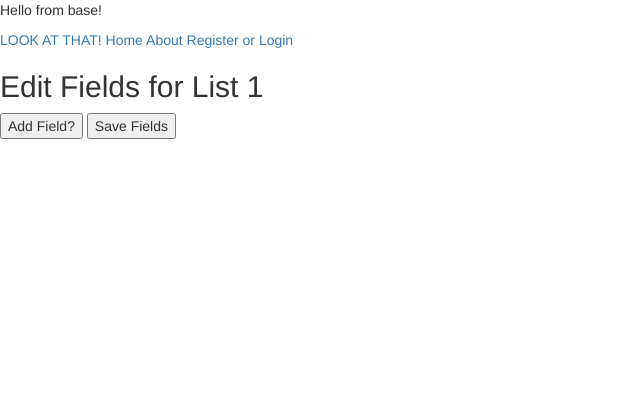
After one commit to HenrySpock/lookatthatde, a Flask app: page /images/edit_fields/1 in a window 1280 px wide. The commit adds this page. Shown: the top 420 px of the page, without its empty margins (0-640 px from the left). Run offline with Flask 3, Linux system fonts and the light colour scheme; data that the repository does not hold is empty; some libraries are stand-ins or nearby versions.

Commit message:
User defined image fields added

```diff
--- a/routes/image_routes.py
+++ b/routes/image_routes.py
@@ -1,8 +1,9 @@
 from flask import Blueprint, redirect, url_for, render_template, session, flash, request, current_app, jsonify
 from flask_login import logout_user, login_user, current_user, login_required
 from forms import RegistrationForm, LoginForm, EditProfileForm, ChangePasswordForm, SupportForm
-from models import ImageList, Image, ListCategory, db
+from models import ImageList, Image, ListCategory, db, Field
 import requests
+import re
 
 import os
 from dotenv import load_dotenv
@@ -41,6 +42,12 @@ def fetch_from_flickr(query):
 
 # Routes
 image_routes = Blueprint('image_routes', __name__)
+
+@image_routes.app_errorhandler(Exception)
+def handle_exception(e):
+    # Log the error for debugging
+    print(str(e))
+    return str(e), 500
 
 # # Add Image route
 # @image_routes.route('/image_search/<int:list_id>', methods=['GET'])
@@ -190,3 +197,138 @@ def save_image(list_id):
     flash("Image saved successfully!")
 
     return jsonify(success=True)
+
+@image_routes.route('/edit_fields/<int:list_id>', methods=['GET'])
+def edit_fields_get(list_id):
+    # Fetch the custom fields for the list
+    # fields = Field.query.filter_by(list_id=list_id).all()
+    fields = Field.query.filter_by(list_id=list_id).order_by(Field.name).all()
+
+    return render_template('edit_fields.html', list_id=list_id, fields=fields)
+
+# @image_routes.route('/edit_fields/<int:list_id>', methods=['POST'])
+# def edit_fields_post(list_id):
+#     print('request.form: ', request.form)
+#     field_names = request.form.getlist('field_names[]')
+#     field_types = request.form.getlist('field_types[]')
+
+#     if len(field_names) != len(field_types):
+#         print("Mismatch between field names and field types count.")
+#         return "Error processing form", 400
+
+#     for name, field_type in zip(field_names, field_types):
+#         if name and field_type:  # Only save if both name and type are present
+#             new_field = Field(name=name, type=field_type, list_id=list_id)
+#             db.session.add(new_field)
+
+#     try:
+#         db.session.commit()
+#     except Exception as e:
+#         db.session.rollback()
+#         print("Error during database commit: ", str(e))
+#         return "Failed to update database", 500
+
+#     return redirect(url_for('list_routes.list_details', list_id=list_id))
+
+# @image_routes.route('/edit_fields/<int:list_id>', methods=['POST'])
+# def edit_fields_post(list_id):
+#     print('request.form: ', request.form)
+#     fields_data = {}
+
+#     # Iterate over all the keys in the form data
+#     for key in request.form.keys():
+#         match_name = re.match(r'field_name_(\d+)', key)
+#         match_type = re.match(r'field_type_(\d+)', key)
+
+#         if match_name:
+#             field_id = int(match_name.group(1))
+#             fields_data.setdefault(field_id, {})['name'] = request.form[key]
+
+#         elif match_type:
+#             field_id = int(match_type.group(1))
+#             fields_data.setdefault(field_id, {})['type'] = request.form[key]
+
+#     # Now, iterate over the extracted fields data and save to the database
+#     for field_id, field_data in fields_data.items():
+#         name = field_data.get('name')
+#         field_type = field_data.get('type')
+
+#         if name and field_type:  # Only process if both name and type are present
+#             existing_field = Field.query.filter_by(id=field_id, list_id=list_id).first()
+
+#             if existing_field:  # Field exists, so update it
+#                 existing_field.name = name
+#                 existing_field.type = field_type
+#             else:  # Field does not exist, so create it
+#                 new_field = Field(name=name, type=field_type, list_id=list_id)
+#                 db.session.add(new_field)
+
+#     try:
+#         db.session.commit()
+#     except Exception as e:
+#         db.session.rollback()
+#         print("Error during database commit: ", str(e))
+#         return "Failed to update database", 500
+
+#     return redirect(url_for('list_routes.list_details', list_id=list_id))
+
+@image_routes.route('/edit_fields/<int:list_id>', methods=['POST'])
+def edit_fields_post(list_id):
+    print('request.form: ', request.form)
+    fields_data = {}
+
+    # Iterate over all the keys in the form data
+    for key in request.form.keys():
+        match_name = re.match(r'field_name_(\d+)', key)
+        match_type = re.match(r'field_type_(\d+)', key)
+
+        if match_name:
+            field_id = int(match_name.group(1))
+            fields_data.setdefault(field_id, {})['name'] = request.form[key]
+
+        elif match_type:
+            field_id = int(match_type.group(1))
+            fields_data.setdefault(field_id, {})['type'] = request.form[key]
+
+    # Now, iterate over the extracted fields data and save to the database
+    for field_id, field_data in fields_data.items():
+        name = field_data.get('name')
+        field_type = field_data.get('type')
+
+        # Check if the name is not blank and both name and type are present
+        if name and name.strip() and field_type:
+            existing_field = Field.query.filter_by(id=field_id, list_id=list_id).first()
+
+            if existing_field:  # Field exists, so update it
+                existing_field.name = name
+                existing_field.type = field_type
+            else:  # Field does not exist, so create it
+                new_field = Field(name=name, type=field_type, list_id=list_id)
+                db.session.add(new_field)
+
+    # Handle new fields
+    new_field_names = request.form.getlist('field_names[]')
+    new_field_types = request.form.getlist('field_types[]')
+
+    for name, field_type in zip(new_field_names, new_field_types):
+        # Check if the name is not blank
+        if name and name.strip():
+            new_field = Field(name=name, type=field_type, list_id=list_id)
+            db.session.add(new_field)
+
+    # Handle deletion of fields
+    delete_field_ids = request.form.getlist('delete_field_ids[]')
+    print("IDs to delete:", delete_field_ids)
+    for delete_id in delete_field_ids:
+        field_to_delete = Field.query.get(delete_id)
+        if field_to_delete:
+            db.session.delete(field_to_delete)
+
+    try:
+        db.session.commit()
+    except Exception as e:
+        db.session.rollback()
+        print("Error during database commit: ", str(e))
+        return "Failed to update database", 500
+
+    return redirect(url_for('list_routes.list_details', list_id=list_id))
--- /dev/null
+++ b/static/js/edit_fields.js
@@ -0,0 +1,102 @@
+// document.getElementById('addFieldBtn').addEventListener('click', function() {
+//   var container = document.getElementById('fieldsContainer');
+
+//   // Create input for field name
+//   var input = document.createElement('input');
+//   input.setAttribute('type', 'text');
+//   input.setAttribute('name', 'field_names[]'); // Use array notation to capture multiple inputs
+//   container.appendChild(input);
+
+//   // Create radio buttons for type
+//   var radioText = document.createElement('input');
+//   radioText.setAttribute('type', 'radio');
+//   radioText.setAttribute('name', 'field_types[]');
+//   radioText.setAttribute('value', 'text');
+//   container.appendChild(radioText);
+//   container.innerHTML += "Text";
+
+//   var radioNumber = document.createElement('input');
+//   radioNumber.setAttribute('type', 'radio');
+//   radioNumber.setAttribute('name', 'field_types[]');
+//   radioNumber.setAttribute('value', 'number');
+//   container.appendChild(radioNumber);
+//   container.innerHTML += "Number";
+
+//   // Add a break for clarity
+//   container.appendChild(document.createElement('br'));
+// });
+
+// function deleteField(fieldId) {
+//   // JavaScript logic to mark the field for deletion or remove the DOM element
+//   // Depending on how you implement deletion, this can vary.
+//   // Simplest approach: remove the DOM element. But you need backend logic to handle actual deletions.
+//   var fieldContainer = document.querySelector('.field-container[data-id="' + fieldId + '"]');
+//   if (fieldContainer) {
+//       fieldContainer.remove();
+//   }
+// }
+
+document.getElementById('addFieldBtn').addEventListener('click', function() {
+  var container = document.getElementById('fieldsContainer');
+
+  // Create a new field container for each group of elements
+  var fieldGroup = document.createElement('div');
+  fieldGroup.className = "field-container";
+
+  // Create input for field name
+  var input = document.createElement('input');
+  input.setAttribute('type', 'text');
+  input.setAttribute('name', 'field_names[]'); // Use array notation to capture multiple inputs
+  fieldGroup.appendChild(input);
+
+  // Create radio buttons for type
+  var radioText = document.createElement('input');
+  radioText.setAttribute('type', 'radio');
+  radioText.setAttribute('name', 'field_types[]');
+  radioText.setAttribute('value', 'text');
+  fieldGroup.appendChild(radioText);
+  var textLabel = document.createElement('span');
+  textLabel.innerHTML = "Text";
+  fieldGroup.appendChild(textLabel);
+
+  var radioNumber = document.createElement('input');
+  radioNumber.setAttribute('type', 'radio');
+  radioNumber.setAttribute('name', 'field_types[]');
+  radioNumber.setAttribute('value', 'number');
+  fieldGroup.appendChild(radioNumber);
+  var numberLabel = document.createElement('span');
+  numberLabel.innerHTML = "Number";
+  fieldGroup.appendChild(numberLabel);
+
+  // Create the delete button
+  var deleteBtn = document.createElement('button');
+  deleteBtn.innerText = "Delete this Field?";
+  deleteBtn.type = "button";
+  deleteBtn.onclick = function() {
+      fieldGroup.remove();
+  };
+  fieldGroup.appendChild(deleteBtn);
+
+  // Add the entire group to the container
+  container.appendChild(fieldGroup);
+
+  // Add a break for clarity
+  fieldGroup.appendChild(document.createElement('br'));
+});
+
+
+function deleteField(fieldId) {
+  // var fieldContainer = document.querySelector('.field-container[data-id="' + fieldId + '"]');
+  var fieldContainer = document.querySelector('.field-container[data-field-id="' + fieldId + '"]');
+  if (fieldContainer) {
+      // Instead of removing, hide it and mark it for deletion
+      fieldContainer.style.display = 'none';
+
+      // Create a hidden input inside the fieldContainer to mark it for deletion
+      var hiddenInput = document.createElement('input');
+      hiddenInput.type = 'hidden';
+      hiddenInput.name = 'delete_field_ids[]';  // Use array notation
+      hiddenInput.value = fieldId;
+      fieldContainer.appendChild(hiddenInput);
+  }
+}
--- /dev/null
+++ b/static/js/list_details.js
@@ -0,0 +1,4 @@
+document.getElementById('editFieldsButton').addEventListener('click', function() {
+  var listId = this.getAttribute('data-list-id');
+  window.location.href = '/images/edit_fields/' + listId;
+});
--- /dev/null
+++ b/templates/edit_fields.html
@@ -0,0 +1,35 @@
+{% extends "base.html" %}
+
+{% block content %}
+<h2>Edit Fields for List {{ list_id }}</h2>
+
+<form id="dynamicFieldsForm" method="post" action="{{ url_for('image_routes.edit_fields_post', list_id=list_id) }}">
+    <!-- Hidden input for list_id -->
+    <input type="hidden" name="list_id" value="{{ list_id }}">
+
+    <!-- Existing fields rendered here -->
+    {% for field in fields %}
+    <div class="field-container" data-field-id="{{ field.id }}">
+        <!-- Field Name -->
+        <input type="text" name="field_name_{{ field.id }}" value="{{ field.name }}" required>
+
+        <!-- Radio buttons for data type -->
+        <label><input type="radio" name="field_type_{{ field.id }}" value="text" {% if field.type == 'text' %} checked {% endif %}> Text</label>
+        <label><input type="radio" name="field_type_{{ field.id }}" value="number" {% if field.type == 'number' %} checked {% endif %}> Number</label>
+
+        <!-- Delete button for the field -->
+        <button type="button" onclick="deleteField({{ field.id }})">Delete this Field?</button>
+    </div>
+    {% endfor %}
+
+    <!-- Container where new fields will be appended -->
+    <div id="fieldsContainer"></div>
+
+    <!-- Button to add a new field -->
+    <button type="button" id="addFieldBtn">Add Field?</button>
+    <input type="submit" value="Save Fields">
+</form>
+
+<script src="{{ url_for('static', filename='js/edit_fields.js') }}"></script>
+
+{% endblock %}
```
Also changed, not shown: models.py (+21 -10 lines), routes/list_routes.py (+6 -2 lines), templates/list_details.html (+20 -4 lines).
